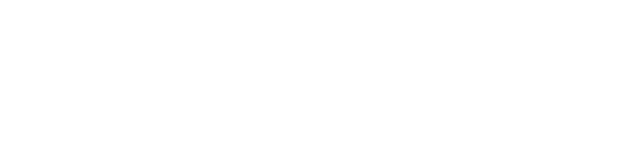
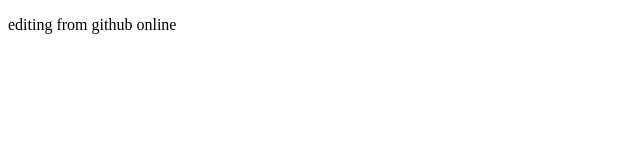
Before and after one commit to fretm/gitpractice, a plain HTML site: page index.html in a window 1280 px wide. Shown: the whole page, without its empty margins (0-640 px from the left). Drawn offline with Linux system fonts and the light colour scheme.

Commit message:
updating from online

```diff
--- a/index.html
+++ b/index.html
@@ -7,6 +7,6 @@
     <title>Document</title>
 </head>
 <body>
-
+    <p>editing from github online</p>
 </body>
 </html>
```
